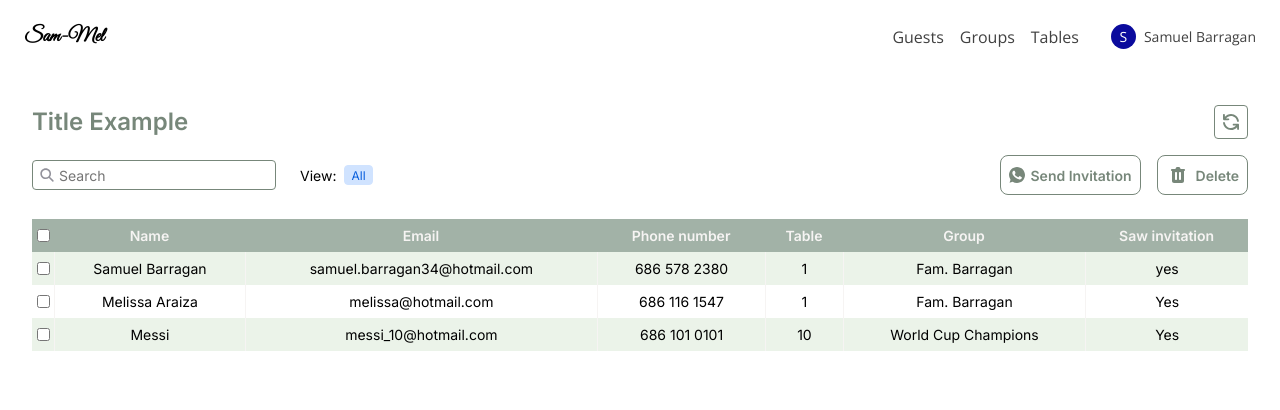
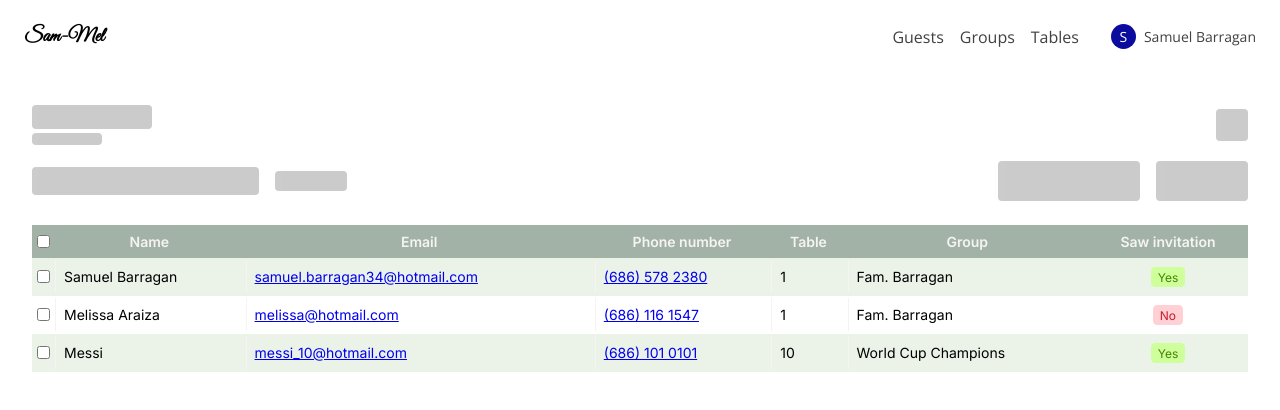
Before and after one commit to SamuelB34/wedding-FE, a Next.js app: page /layout/guests in a window 1280 px wide. Shown: the top 410 px of the page. Built offline with nearby package versions, Linux system fonts and the light colour scheme.

Commit message:
Loading on table and create table types

```diff
--- a/src/app/layout/_components/table/WebTable.tsx
+++ b/src/app/layout/_components/table/WebTable.tsx
@@ -2,62 +2,83 @@ import styles from "./web-table.module.scss";
 import Image from "next/image";
 import { WebTableHeader } from "@/app/layout/_components/table/_components/header/WebTableHeader";
 import { WebMobileColumn } from "@/app/layout/_components/table/_components/mobile-column/WebMobileColumn";
+import { WebChip } from "@/shared/components/web-chip/WebChip";
+import { phoneFormat } from "@/shared/functions/format";
+import useColumnContent from "@/shared/hooks/UseColumnContent";
+
+export type ColumnTypes = "text" | "email" | "phone" | "boolean";
+
+interface Props {
+  loading: boolean;
+  sendButton: boolean;
+
+  records: number;
+  columns: { name: string; label: string; type: ColumnTypes }[];
+  content: any[];
+}
 
 export function WebTable() {
-  const columns = [
+  const columns: Props["columns"] = [
     {
       name: "name",
       label: "Name",
+      type: "text",
     },
     {
       name: "email",
       label: "Email",
+      type: "email",
     },
     {
       name: "phone_number",
       label: "Phone number",
+      type: "phone",
     },
     {
       name: "table",
       label: "Table",
+      type: "text",
     },
     {
       name: "group",
       label: "Group",
+      type: "text",
     },
     {
       name: "saw",
       label: "Saw invitation",
+      type: "boolean",
     },
   ];
+  const columnContent = useColumnContent();
 
   const content: any[] = [
     {
       id: 1,
       name: "Samuel Barragan",
       email: "samuel.barragan34@hotmail.com",
-      phone_number: "686 578 2380",
+      phone_number: "6865782380",
       table: "1",
       group: "Fam. Barragan",
-      saw: "yes",
+      saw: true,
     },
     {
       id: 2,
       name: "Melissa Araiza",
       email: "melissa@hotmail.com",
-      phone_number: "686 116 1547",
+      phone_number: "6861161547",
       table: "1",
       group: "Fam. Barragan",
-      saw: "Yes",
+      saw: false,
     },
     {
       id: 3,
       name: "Messi",
       email: "messi_10@hotmail.com",
-      phone_number: "686 101 0101",
+      phone_number: "6861010101",
       table: "10",
       group: "World Cup Champions",
-      saw: "Yes",
+      saw: true,
     },
   ];
 
@@ -65,7 +86,8 @@ export function WebTable() {
     <>
       <div className={styles["table"]}>
         <div className={styles["table__content"]}>
-          <WebTableHeader />
+          {/*Header*/}
+          <WebTableHeader sendButton={true} records={0} loading={true} />
 
           {/*Tablet/Desktop Table */}
           <table className={styles["table__content--table"]}>
@@ -102,12 +124,8 @@ export function WebTable() {
                     <input type="checkbox" />
                   </td>
                   {columns.map((column) => (
-                    <td
-                      className={
-                        styles["table__content--table__body--row__value"]
-                      }
-                    >
-                      {item[column.name]}
+                    <td>
+                      {columnContent(column.type, item[column.name], styles)}
                     </td>
                   ))}
                 </tr>
--- a/src/app/layout/_components/table/_components/header/WebTableHeader.tsx
+++ b/src/app/layout/_components/table/_components/header/WebTableHeader.tsx
@@ -5,7 +5,17 @@ import { useState } from "react";
 import WedButton from "@/shared/components/wed-button/WedButton";
 import { WebChip } from "@/shared/components/web-chip/WebChip";
 
-export function WebTableHeader() {
+interface Props {
+  loading: boolean;
+  records: number;
+  sendButton?: boolean;
+}
+
+export function WebTableHeader({
+  loading = true,
+  records = 0,
+  sendButton = false,
+}: Props) {
   const [views] = useState([{ name: "all", label: "All" }]);
 
   return (
@@ -13,9 +23,29 @@ export function WebTableHeader() {
       <div className={styles["header"]}>
         <div className={styles["header__top"]}>
           {/*TITLE*/}
-          <span className={styles["header__top--title"]}>Title Example</span>
+          {!loading ? (
+            <div className={styles["header__top--title-container"]}>
+              <span className={styles["header__top--title"]}>
+                Title Example
+              </span>
+              <span className={styles["header__top--count"]}>
+                {" "}
+                {records} records{" "}
+              </span>
+            </div>
+          ) : (
+            <div className={styles["header__top--title-container"]}>
+              <div className={styles["header__top--title-loading"]}>
+                <div className={styles["skeleton"]}></div>
+              </div>
+              <div className={styles["header__top--count-loading"]}>
+                <div className={styles["skeleton"]}></div>
+              </div>
+            </div>
+          )}
 
           {/*Refresh button*/}
+          {!loading ? (
             <div className={styles["header__top--refresh"]}>
               <Image
                 className={styles["header__top--refresh__img"]}
@@ -25,12 +55,18 @@ export function WebTableHeader() {
                 height="16"
               />
             </div>
+          ) : (
+            <div className={styles["header__top--refresh-loading"]}>
+              <div className={styles["skeleton"]}></div>
+            </div>
+          )}
         </div>
 
         <div className={styles["header__bottom"]}>
           {/*Left*/}
           <div className={styles["header__bottom--left"]}>
             {/*Search*/}
+            {!loading ? (
               <label className={styles["header__bottom--search"]}>
                 <div className={styles["header__bottom--search__container"]}>
                   <Image
@@ -43,15 +79,23 @@ export function WebTableHeader() {
                   <input
                     type="text"
                     placeholder={"Search"}
-                  className={styles["header__bottom--search__container--input"]}
+                    className={
+                      styles["header__bottom--search__container--input"]
+                    }
                     onChange={(value) => {
                       console.log(value);
                     }}
                   />
                 </div>
               </label>
+            ) : (
+              <div className={styles["header__bottom--search-loading"]}>
+                <div className={styles["skeleton"]}></div>
+              </div>
+            )}
 
             {/*Views*/}
+            {!loading ? (
               <div className={styles["header__bottom--views"]}>
                 <span className={styles["header__bottom--views__label"]}>
                   View:
@@ -64,10 +108,18 @@ export function WebTableHeader() {
                   );
                 })}
               </div>
+            ) : (
+              <div className={styles["header__bottom--views-loading"]}>
+                <div className={styles["skeleton"]}></div>
+              </div>
+            )}
           </div>
 
           {/*Right*/}
           <div className={styles["header__bottom--right"]}>
+            {sendButton && (
+              <>
+                {!loading ? (
                   <WedButton style={"outlined"} type={"button"}>
                     <span className={styles["header__bottom--right__label"]}>
                       <Image
@@ -79,6 +131,15 @@ export function WebTableHeader() {
                       Send Invitation
                     </span>
                   </WedButton>
+                ) : (
+                  <div className={styles["header__bottom--right-send-loading"]}>
+                    <div className={styles["skeleton"]}></div>
+                  </div>
+                )}
+              </>
+            )}
+
+            {!loading ? (
               <WedButton style={"outlined"} type={"button"}>
                 <span className={styles["header__bottom--right__label"]}>
                   <Image
@@ -90,6 +151,11 @@ export function WebTableHeader() {
                   Delete
                 </span>
               </WedButton>
+            ) : (
+              <div className={styles["header__bottom--right-delete-loading"]}>
+                <div className={styles["skeleton"]}></div>
+              </div>
+            )}
           </div>
         </div>
       </div>
--- a/src/app/layout/_components/table/_components/header/web-table-header.module.scss
+++ b/src/app/layout/_components/table/_components/header/web-table-header.module.scss
@@ -13,13 +13,40 @@
     justify-content: space-between;
     align-items: center;
 
+    &--count {
+      font-size: 14px;
+      font-family: Inter, sans-serif;
+
+      &-loading {
+        height: 12px;
+        width: 70px;
+        border-radius: 4px;
+        overflow: hidden;
+        background-color: $--gray;
+      }
+    }
+
     &--title {
       color: $--primary;
       font-family: Inter, sans-serif;
       font-size: 24px;
       font-style: normal;
       font-weight: 600;
-      line-height: 30px; /* 125% */
+      line-height: 30px;
+
+      &-container {
+        display: flex;
+        flex-direction: column;
+        gap: 4px;
+      }
+
+      &-loading {
+        height: 24px;
+        width: 120px;
+        border-radius: 4px;
+        background-color: $--gray;
+        overflow: hidden;
+      }
     }
 
     &--refresh {
@@ -32,6 +59,14 @@
 
       &__img {
         padding: 8px;
+      }
+
+      &-loading {
+        width: 32px;
+        height: 32px;
+        border-radius: 4px;
+        background-color: $--gray;
+        overflow: hidden;
       }
 
       &:hover {
@@ -63,6 +98,14 @@
       gap: 8px;
       margin-left: 8px;
 
+      &-loading {
+        height: 20px;
+        width: 72px;
+        border-radius: 4px;
+        background-color: $--gray;
+        overflow: hidden;
+      }
+
       &__label {
         font-family: Inter, sans-serif;
         font-size: 14px;
@@ -87,6 +130,30 @@
       align-items: center;
       flex-direction: row;
 
+      &-send-loading {
+        width: 142px;
+        height: 40px;
+        border-radius: 4px;
+        background-color: $--gray;
+        overflow: hidden;
+
+        @include mobile {
+          width: 100%;
+        }
+      }
+
+      &-delete-loading {
+        width: 92px;
+        height: 40px;
+        border-radius: 4px;
+        background-color: $--gray;
+        overflow: hidden;
+
+        @include mobile {
+          width: 100%;
+        }
+      }
+
       &__label {
         font-family: Inter, sans-serif;
         font-size: 14px;
@@ -101,6 +168,22 @@
       border-radius: 4px;
       border: 1px solid $--primary;
       background: var(--Black-White, #fff);
+
+      &-loading {
+        width: 227px;
+        height: 28px;
+        border-radius: 4px;
+        background-color: $--gray;
+        overflow: hidden;
+
+        @include mobile {
+          width: 100%;
+          height: 40px;
+          border-radius: 4px;
+          background-color: $--gray;
+          overflow: hidden;
+        }
+      }
 
       @include mobile {
         width: 100%;
@@ -124,3 +207,32 @@
     }
   }
 }
+
+.skeleton {
+  width: 0;
+  height: 100%;
+  box-shadow: 0 0 50px 50px rgba(255, 255, 255, 1);
+  animation: skeleton 1.3s linear infinite;
+  opacity: 0;
+}
+
+@keyframes skeleton {
+  0% {
+    transform: translate(-50px);
+    opacity: 0;
+  }
+
+  20% {
+    opacity: 0;
+  }
+
+  50% {
+    transform: translate(0px);
+    opacity: 0.5;
+  }
+
+  100% {
+    transform: translate(300px);
+    opacity: 1;
+  }
+}
--- a/src/app/layout/_components/table/_components/mobile-column/WebMobileColumn.tsx
+++ b/src/app/layout/_components/table/_components/mobile-column/WebMobileColumn.tsx
@@ -3,14 +3,17 @@ import styles from "./web-mobile-column.module.scss";
 import Image from "next/image";
 import React from "react";
 import { useState } from "react";
+import { ColumnTypes } from "@/app/layout/_components/table/WebTable";
+import useColumnContent from "@/shared/hooks/UseColumnContent";
 
 interface Props {
-  columns: { name: string; label: string }[];
+  columns: { name: string; label: string; type: ColumnTypes }[];
   content: any;
 }
 
 export function WebMobileColumn({ columns, content }: Props) {
   const [open, setOpen] = useState(false);
+  const columnContent = useColumnContent();
 
   const moreDetails = () => {
     setOpen(!open);
@@ -91,7 +94,7 @@ export function WebMobileColumn({ columns, content }: Props) {
                   <span
                     className={styles["mobile-column__content--center__value"]}
                   >
-                    {content[column.name]}
+                    {columnContent(column.type, content[column.name], styles)}
                   </span>
                 </div>
                 <div></div>
--- a/src/app/layout/_components/table/web-table.module.scss
+++ b/src/app/layout/_components/table/web-table.module.scss
@@ -71,6 +71,13 @@
             border-left: 1px solid $--light;
             text-align: center;
           }
+
+          &__value-content {
+            display: flex;
+            justify-content: center;
+            align-items: center;
+            padding: 8px;
+          }
         }
       }
     }
--- /dev/null
+++ b/src/shared/functions/format.ts
@@ -0,0 +1,3 @@
+export const phoneFormat = (phone: string) => {
+  return phone.replace(/^(\d{3})(\d{3})(\d{4})$/, "($1) $2 $3");
+};
--- /dev/null
+++ b/src/shared/hooks/UseColumnContent.tsx
@@ -0,0 +1,53 @@
+import React from "react";
+import { phoneFormat } from "@/shared/functions/format";
+import { WebChip } from "@/shared/components/web-chip/WebChip";
+import { ColumnTypes } from "@/app/layout/_components/table/WebTable";
+
+const useColumnContent = () => {
+  const columnContent = (
+    column_type: ColumnTypes,
+    value: string | boolean | number,
+    styles: any, // Agrega estilos como argumento si los necesitas
+  ) => {
+    switch (column_type) {
+      case "text":
+        return (
+          <span className={styles["table__content--table__body--row__value"]}>
+            {value}
+          </span>
+        );
+      case "boolean":
+        return (
+          <span
+            className={
+              styles["table__content--table__body--row__value-content"]
+            }
+          >
+            {value === true ? (
+              <WebChip text={"Yes"} color={"green"} />
+            ) : (
+              <WebChip text={"No"} color={"red"} />
+            )}
+          </span>
+        );
+      case "email":
+        return (
+          <span className={styles["table__content--table__body--row__value"]}>
+            <a href={`mailto:${value}`}>{value}</a>
+          </span>
+        );
+      case "phone":
+        return (
+          <span className={styles["table__content--table__body--row__value"]}>
+            <a href={`tel:${value}`}>{phoneFormat(value.toString())}</a>
+          </span>
+        );
+      default:
+        return null;
+    }
+  };
+
+  return columnContent;
+};
+
+export default useColumnContent;
--- a/src/shared/scss/_variables.scss
+++ b/src/shared/scss/_variables.scss
@@ -1,4 +1,4 @@
-$--gray: gray;
+$--gray: #cbcbcb;
 $--dark-gray: #414141;
 $--light: #f6f4f3;
 
```
Lines whose indentation alone changed are shown as unchanged.
